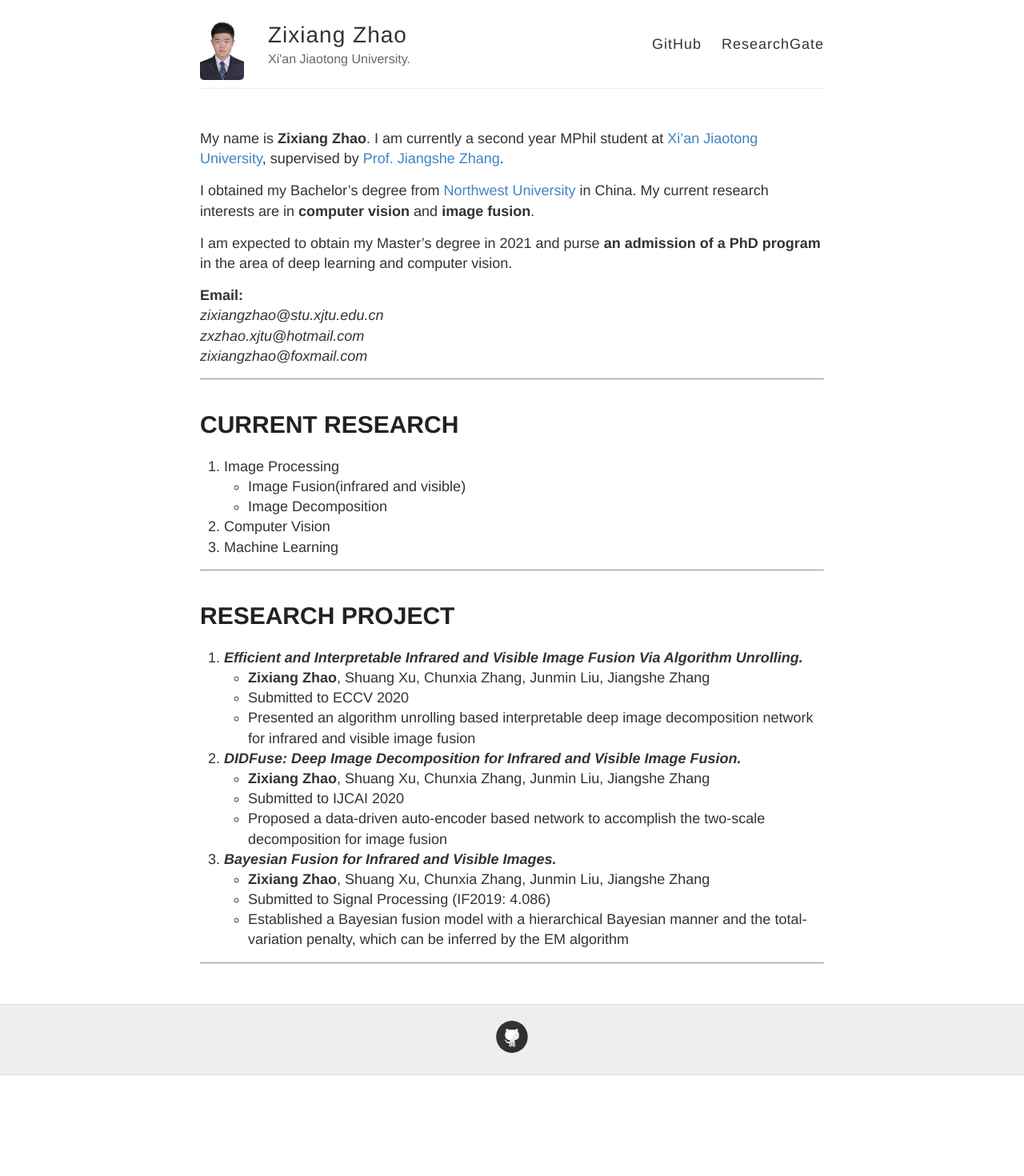
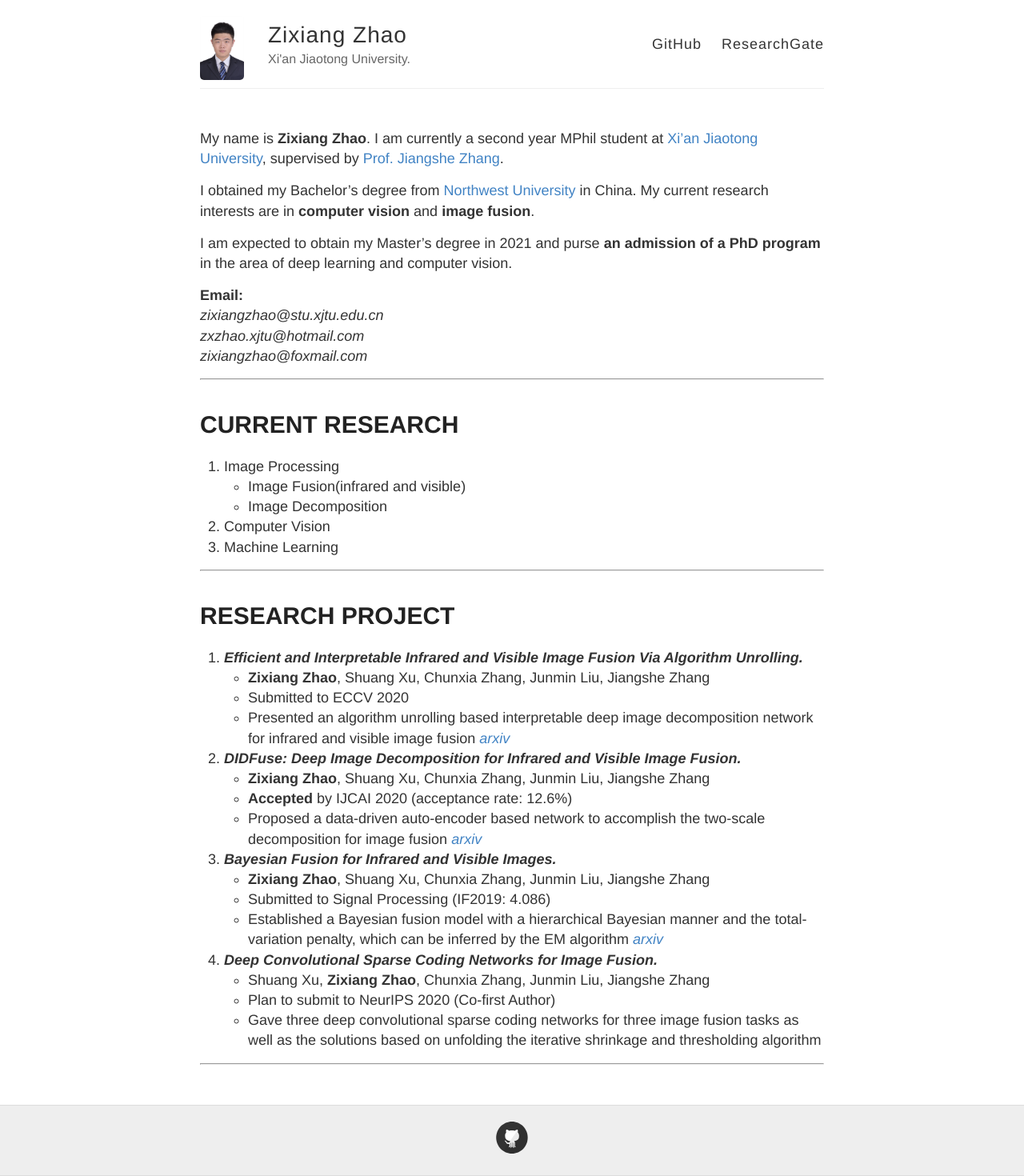
Before and after one commit to Zhaozixiang1228/Zhaozixiang1228.github.io, a Jekyll site: the page built from index.md, in a window 1280 px wide. Shown: the whole page at 80% size. Built offline with Jekyll 4.4.1, drawn with Linux system fonts in a browser that asks for light colours; our own code applies the rules of GitHub Pages for plain Markdown files; before the commit the page ends 1344 px from its top, so only the background shows below that.

Commit message:
Update index.md

```diff
--- a/index.md
+++ b/index.md
@@ -26,17 +26,23 @@ I am expected to obtain my Master's degree in 2021 and purse **an admission of a
 * **Zixiang Zhao**, Shuang Xu, Chunxia Zhang, Junmin Liu, Jiangshe Zhang
 * Submitted to ECCV 2020
 * Presented an algorithm unrolling based interpretable deep image decomposition network for infrared and visible image fusion
-
+[*arxiv*](https://arxiv.org/abs/2005.05896)
 
 2. ***DIDFuse: Deep Image Decomposition for Infrared and Visible Image Fusion.***
 * **Zixiang Zhao**, Shuang Xu, Chunxia Zhang, Junmin Liu, Jiangshe Zhang
-* Submitted to IJCAI 2020
+* **Accepted** by IJCAI 2020 (acceptance rate: 12.6%)
 * Proposed a data-driven auto-encoder based network to accomplish the two-scale decomposition for image fusion
-
+[*arxiv*](https://arxiv.org/abs/2003.09210v1)
 
 3. ***Bayesian Fusion for Infrared and Visible Images.***
 * **Zixiang Zhao**, Shuang Xu, Chunxia Zhang, Junmin Liu, Jiangshe Zhang
 * Submitted to Signal Processing (IF2019: 4.086)
 * Established a Bayesian fusion model with a hierarchical Bayesian manner and the total-variation penalty, which can be inferred by the EM algorithm
+[*arxiv*](https://arxiv.org/abs/2005.05839)
+
+4. ***Deep Convolutional Sparse Coding Networks for Image Fusion.***
+* Shuang Xu, **Zixiang Zhao**, Chunxia Zhang, Junmin Liu, Jiangshe Zhang
+* Plan to submit to NeurIPS 2020 (Co-first Author)
+* Gave three deep convolutional sparse coding networks for three image fusion tasks as well as the solutions based on unfolding the iterative shrinkage and thresholding algorithm
 
 ---
```
